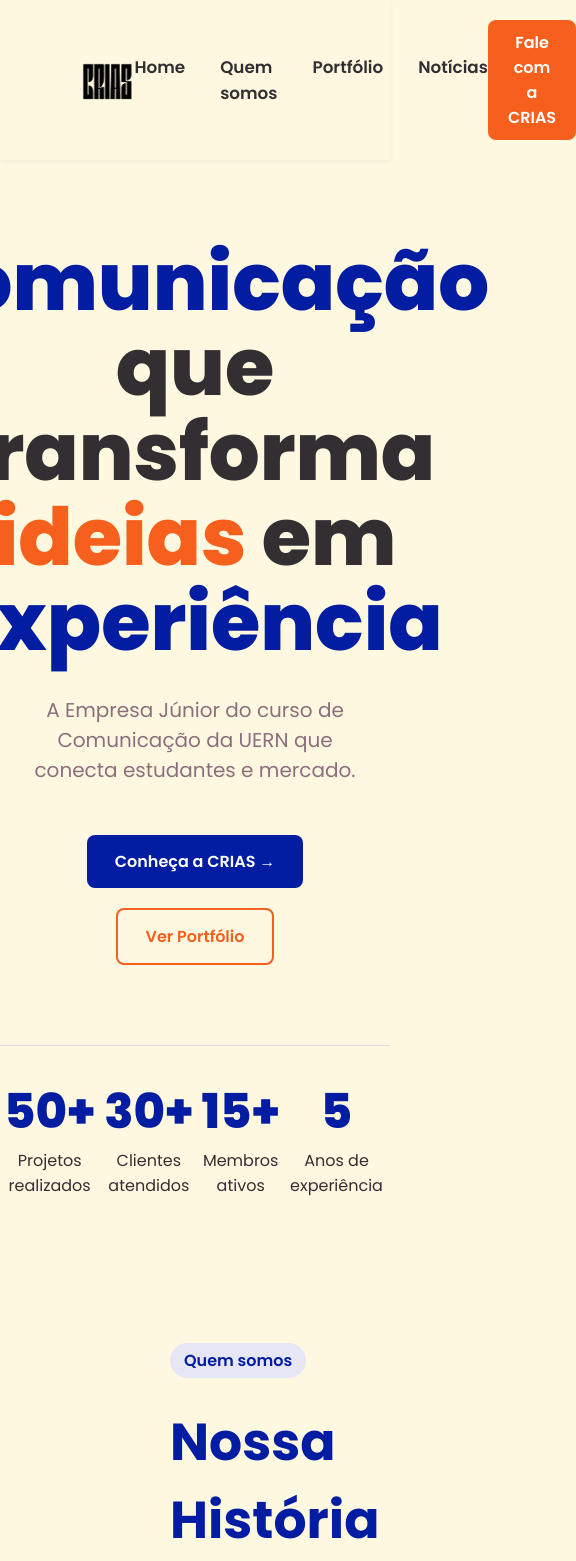
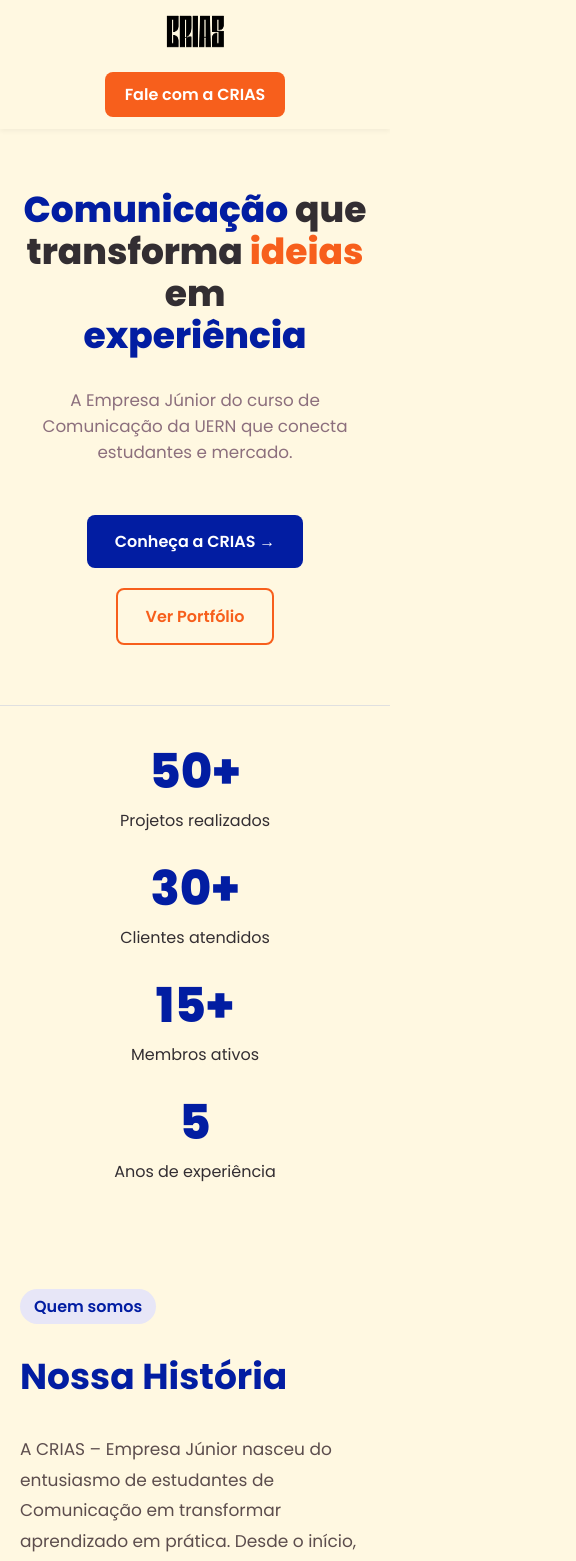
Before and after one commit to talesgabriel/ProjetoCRIAS, a Next.js app: page /home in a window 390 px wide. Shown: the top 1561 px of the page, 576 px wide, since content can reach past the window. Built offline with nearby package versions, Linux system fonts and the light colour scheme; no server answers.

Commit message:
Adicionando responsividade

```diff
--- a/src/styles/globals.css
+++ b/src/styles/globals.css
@@ -13,11 +13,17 @@
   box-sizing: border-box;
 }
 
+html, body {
+  width: 100%;
+  max-width: 100%;
+}
+
 html {
   scroll-behavior: smooth;
 }
 
 body {
+  margin: 0;
   background-color: var(--creme);
   font-family: 'Poppins', sans-serif;
   color: var(--preto);
@@ -890,3 +896,210 @@
     opacity: 1;
   }
 }
+
+@media (max-width: 1024px) {
+  html, body {
+    max-width: 100%;
+    overflow-x: hidden;
+  }
+}
+
+@media (max-width: 1024px) {
+
+  header {
+    padding: 20px 30px;
+  }
+
+  nav ul {
+    gap: 20px;
+  }
+
+  section.portfolio,
+  .noticias,
+  .contato {
+    padding-left: 8%;
+    padding-right: 8%;
+  }
+
+  .conteudo-contato {
+    gap: 60px;
+  }
+
+  .info-contato,
+  .formulario {
+    width: 100%;
+  }
+
+  .card-info,
+  .redes,
+  .mapa-container {
+    width: 100%;
+  }
+
+  .mapa-uern {
+    height: 220px;
+  }
+
+
+  header {
+    padding: 16px 32px;
+    gap: 20px;
+  }
+
+  nav ul {
+    gap: 20px;
+    flex-wrap: wrap;
+    justify-content: center;
+  }
+
+  nav a {
+    font-size: 0.95rem;
+  }
+
+}
+
+
+@media (max-width: 768px) {
+
+  header {
+    padding: 16px 20px;
+  }
+
+  nav ul {
+    display: none;
+  }
+
+  .home {
+    padding: 60px 20px;
+  }
+
+  .titulo-home h1 {
+    font-size: 42px;
+    line-height: 48px;
+  }
+
+  .home p {
+    font-size: 1.05rem;
+  }
+
+  .metricas {
+    flex-direction: column;
+    gap: 20px;
+  }
+
+  .sobre {
+    margin: 80px 0;
+    padding: 0 20px;
+  }
+
+  .titulo-sobre {
+    font-size: 36px;
+  }
+
+  .cards,
+  .cards2 {
+    grid-template-columns: 1fr;
+    gap: 25px;
+  }
+
+  section.portfolio,
+  .noticias {
+    padding: 60px 20px;
+  }
+
+  .portfolio h2,
+  .noticias h2 {
+    font-size: 34px;
+  }
+
+  .conteudo-contato {
+    flex-direction: column;
+    align-items: center;
+    gap: 40px;
+  }
+
+  .formulario,
+  .info-contato {
+    width: 100%;
+    max-width: 420px;
+  }
+
+  .card-info,
+  .redes,
+  .mapa-container {
+    width: 100%;
+  }
+
+  .mapa-uern {
+    height: 200px;
+  }
+
+  .container-footer {
+    flex-direction: column;
+    align-items: center;
+    text-align: center;
+  }
+
+  .footer-links {
+    flex-direction: column;
+    gap: 30px;
+  }
+
+  header {
+    flex-direction: column;
+    align-items: center;
+    padding: 14px 20px;
+    gap: 12px;
+  }
+
+  header img {
+    height: 36px;
+  }
+
+  nav ul {
+    width: 100%;
+    justify-content: center;
+    gap: 16px;
+    flex-wrap: wrap;
+  }
+
+  nav a {
+    font-size: 0.95rem;
+  }
+}
+
+@media (max-width: 400px) {
+
+  .titulo-home h1 {
+    font-size: 36px;
+    line-height: 42px;
+  }
+
+  .portfolio h2,
+  .noticias h2,
+  .contato h2 {
+    font-size: 30px;
+  }
+
+  .formulario {
+    padding: 24px;
+  }
+
+  .toast-success {
+    width: calc(100% - 40px);
+    right: 20px;
+    bottom: 20px;
+  }
+
+  header {
+    padding: 12px 16px;
+  }
+
+  nav ul {
+    gap: 12px;
+  }
+
+  nav a {
+    font-size: 0.9rem;
+  }
+}
```
